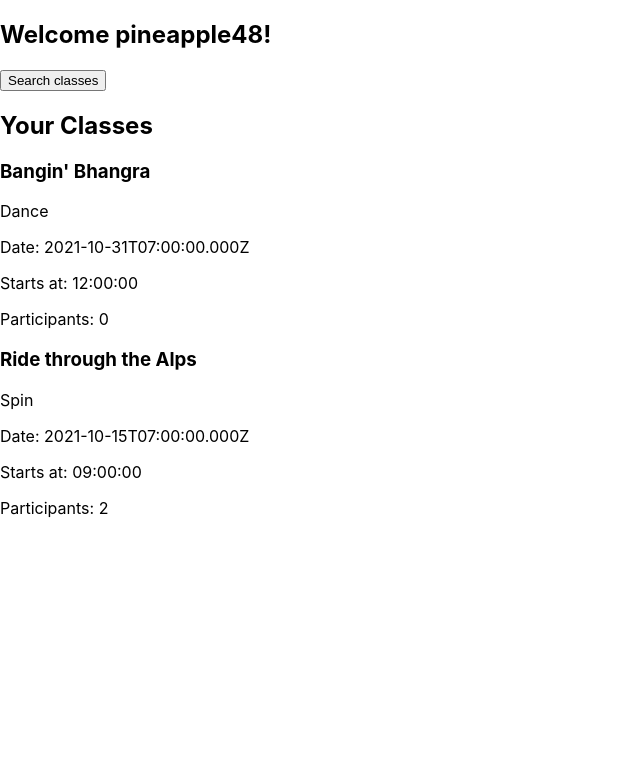
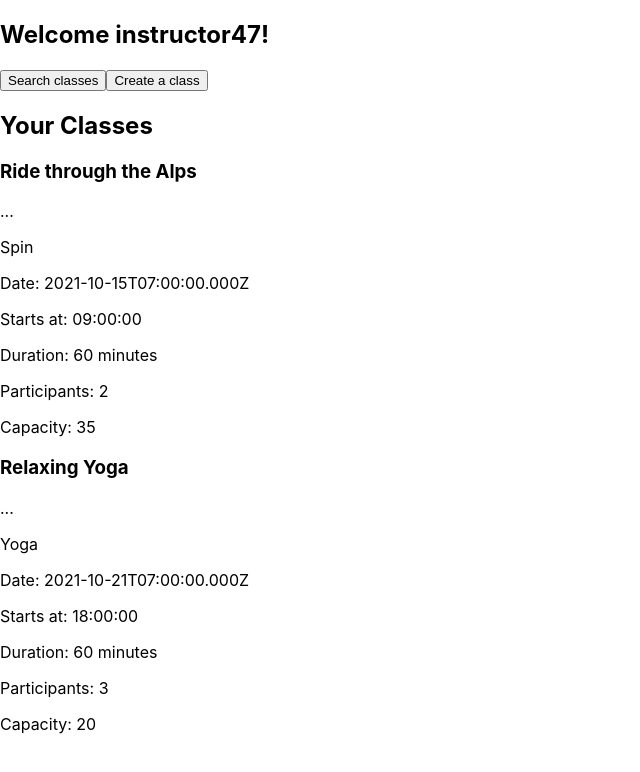
Before and after one commit to 10-21-BW-AnywhereFitness/frontend, a React (Create React App) app in the folder anywherefitness-fe/: page / in a window 1280 px wide. Shown: the top 772 px of the page, without its empty margins (0-640 px from the left). Built offline with nearby package versions, Linux system fonts and the light colour scheme.

Commit message:
created instructor landing page using fake instructor data and without functionality

```diff
--- a/anywherefitness-fe/src/App.js
+++ b/anywherefitness-fe/src/App.js
@@ -1,5 +1,6 @@
 import React from "react";
 import ClientLanding from "./components/landing/ClientLanding"
+import InstructorLanding from "./components/landing/InstructorLanding";
 
 //to be removed
 const fakeClient = {
@@ -8,11 +9,18 @@ const fakeClient = {
   "role_id": 1
 }
 
+//to be removed
+const fakeInstructor = {
+  "user_id": 3,
+  "username": "instructor47",
+  "role_id": 0
+}
+
 function App() {
 
   return (
     <div className="App">
-      <ClientLanding userInfo={fakeClient} />
+      <InstructorLanding userInfo={fakeInstructor} />
     </div>
   );
 }
--- a/anywherefitness-fe/src/components/landing/ClassDetails.js
+++ b/anywherefitness-fe/src/components/landing/ClassDetails.js
@@ -1,15 +1,19 @@
 import React from "react";
 
 const ClassDetails = props => {
-    const { _class } = props;
+    const { _class, instructor } = props;
 
     return (
         <div>
             <h3>{_class.class_name}</h3>
+            {/* edit/remove dropdown menu to be added */}
+            {instructor && <div>...</div>}
             <p>{_class.class_type}</p>
             <p>Date: {_class.class_date}</p>
             <p>Starts at: {_class.class_time}</p>
+            {_class.class_duration && <p>Duration: {_class.class_duration} minutes</p>}
             <p>Participants: {_class.class_registered_clients}</p>
+            {_class.class_max && <p>Capacity: {_class.class_max}</p>}
         </div>
     )
 }
--- /dev/null
+++ b/anywherefitness-fe/src/components/landing/InstructorLanding.js
@@ -0,0 +1,83 @@
+import React, { useState, useEffect } from "react";
+import axios from "axios";
+import ClassDetails from "./ClassDetails";
+
+// import SearchPage
+
+//to be removed
+const fakeTeachingClasses = [
+    {
+        "user_id": 4,
+        "class_id": 3,
+        "class_name": "Ride through the Alps",
+        "class_type": "Spin",
+        "class_date": "2021-10-15T07:00:00.000Z",
+        "class_time": "09:00:00",
+        "class_duration": 60,
+        "class_intensity": "medium",
+        "class_location": "San Francisco",
+        "class_registered_clients": 2,
+        "class_max": 35
+    },
+    {
+        "user_id": 4,
+        "class_id": 2,
+        "class_name": "Relaxing Yoga",
+        "class_type": "Yoga",
+        "class_date": "2021-10-21T07:00:00.000Z",
+        "class_time": "18:00:00",
+        "class_duration": 60,
+        "class_intensity": "low",
+        "class_location": "Berkeley",
+        "class_registered_clients": 3,
+        "class_max": 20
+    }
+]
+
+const InstructorLanding = props => {
+    const { username, user_id } = props.userInfo;
+    const [teachingClasses, setTeachingClasses] = useState([]);
+
+    useEffect(() => {
+        // axios.get(`/api/instructor/:user_id/classes`)
+        //     .then(res => {
+        //         setTeachingClasses(res.data);
+        //     })
+        //     .catch(err => {
+        //         console.log(err);
+        //     })
+
+        // Testing with fake classes
+        setTeachingClasses(fakeTeachingClasses);
+    }, [])
+
+    const searchOnClick = () => {
+        //Go to Search Page
+        console.log('clicked search');;
+    }
+
+    const createOnClick = () => {
+        //Create class pop-up
+        console.log('creating classes');
+    }
+
+    return (
+        <div className="instructor-landing">
+        {/** Navbar */}
+        <h2>Welcome {username}!</h2>
+        <button onClick={searchOnClick}>Search classes</button>
+        <button onClick={createOnClick}>Create a class</button>
+        <h2>Your Classes</h2>
+        <div className="instructor-classes">
+            {teachingClasses.length === 0
+                ? <h2>Getting your classes...</h2>
+                : teachingClasses.map(_class => (
+                    <ClassDetails key={_class.class_id} _class={_class} instructor={true}/>
+                ))
+            }
+        </div>
+    </div>
+    )
+}
+
+export default InstructorLanding;
```
